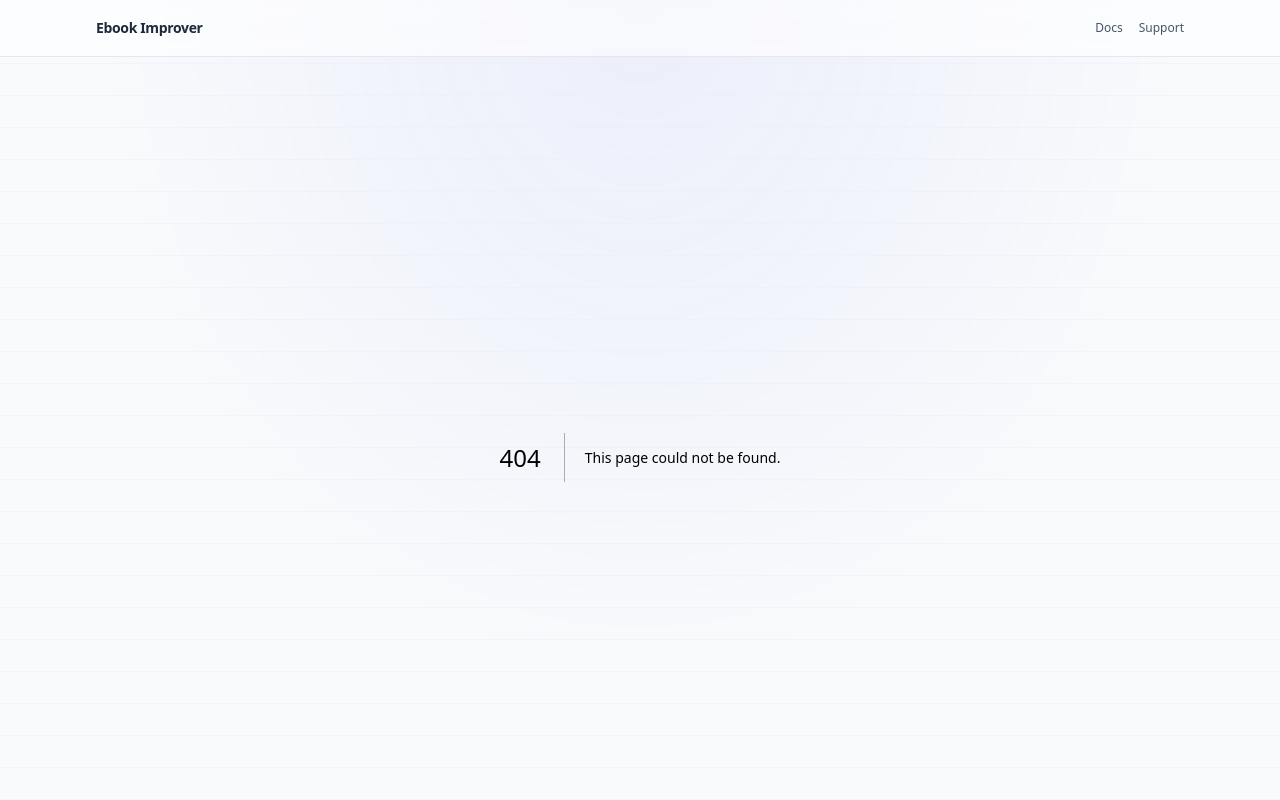
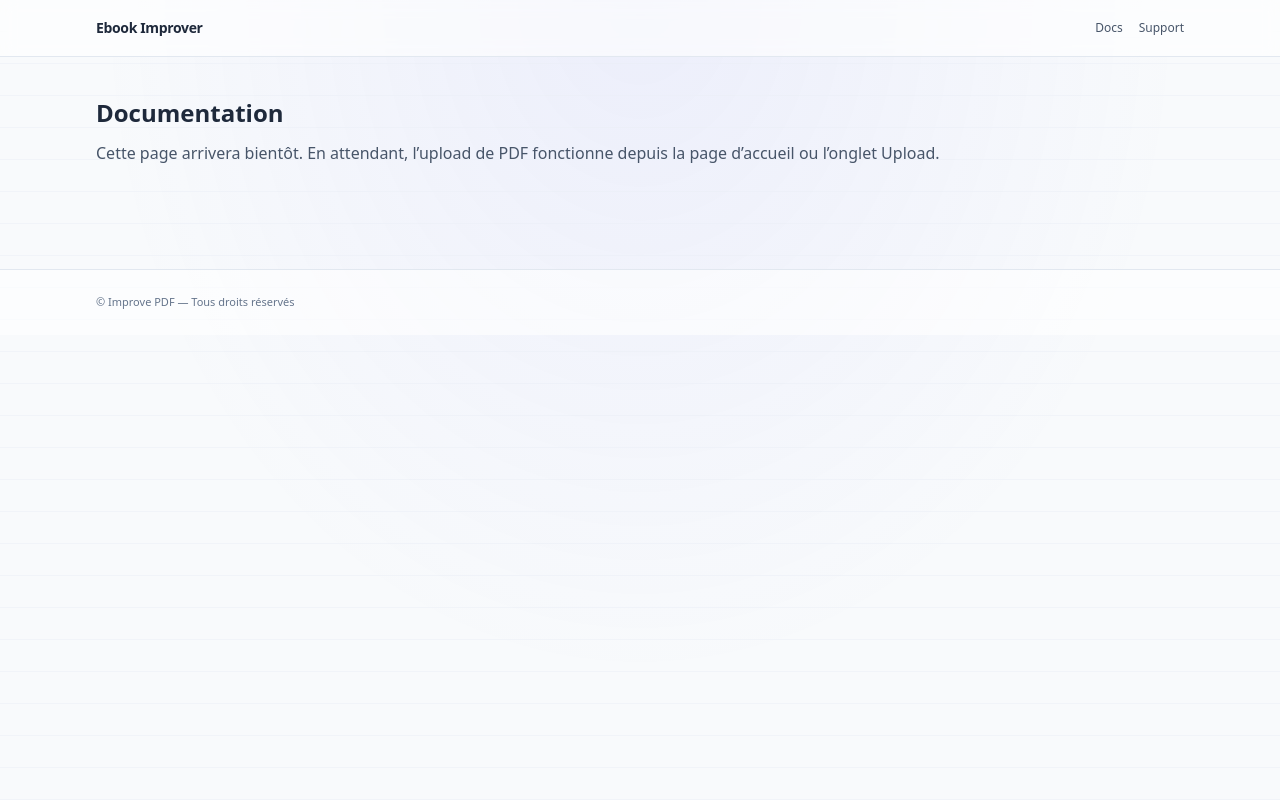
Before and after one commit to FredWav/Improve-PDF, a Next.js app: page /docs in a window 1280 px wide. Before the commit this address had no page. Shown: the top 800 px of the page. Built offline with nearby package versions, Linux system fonts and the light colour scheme.

Commit message:
Create DocsPage component for documentation section

```diff
--- /dev/null
+++ b/app/docs/page.tsx
@@ -0,0 +1,10 @@
+export default function DocsPage() {
+  return (
+    <main className="container-page py-10">
+      <h1 className="text-2xl font-semibold text-slate-800 mb-3">Documentation</h1>
+      <p className="text-slate-600">
+        Cette page arrivera bientôt. En attendant, l’upload de PDF fonctionne depuis la page d’accueil ou l’onglet Upload.
+      </p>
+    </main>
+  )
+}
```
